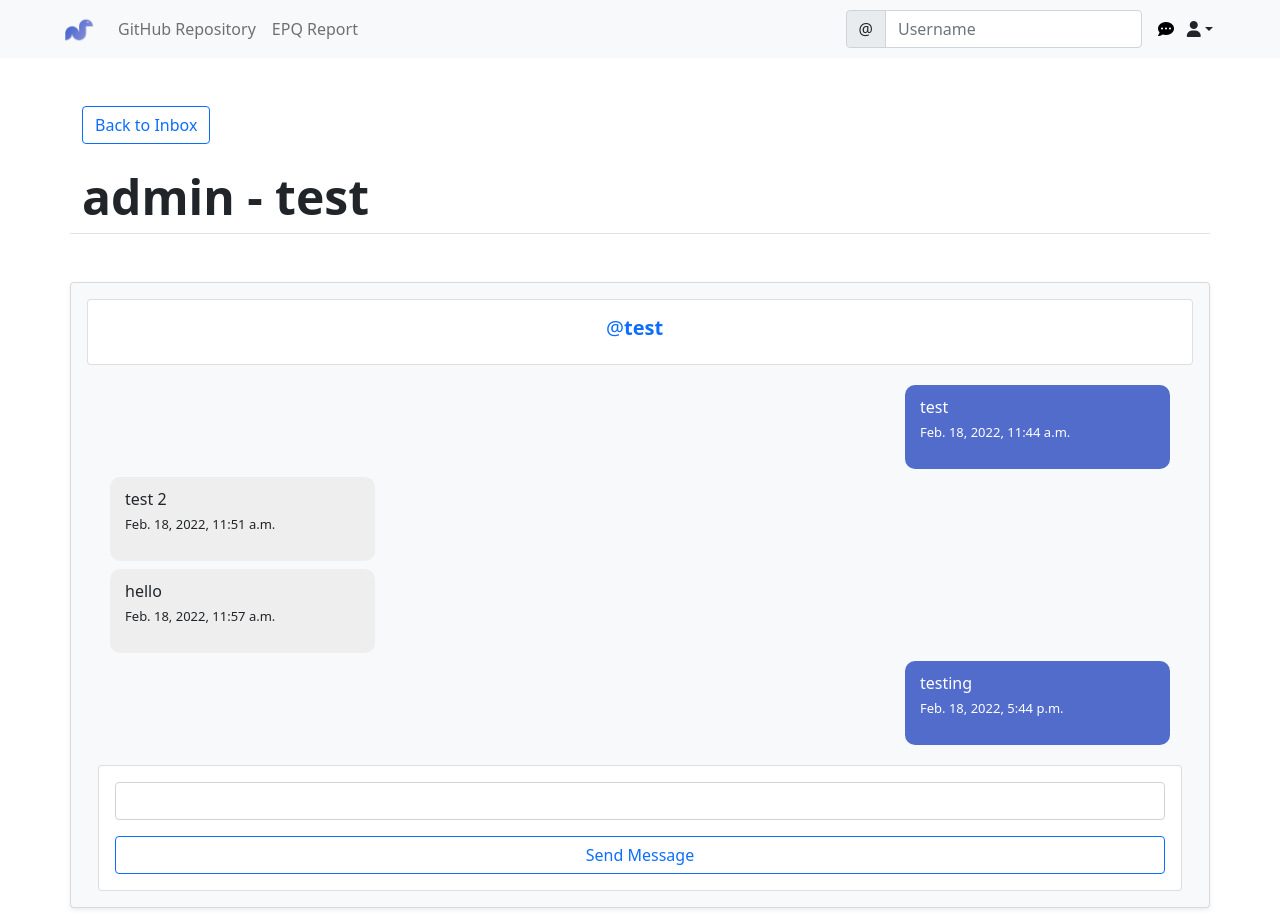
After one commit to mhus04/DjangoSocialMedia, a Django app: page /social/inbox/4/ in a window 1280 px wide. The commit adds this page. Run offline with Django 3.2, Linux system fonts and the light colour scheme; a user stored in the database is signed in; data comes from the database, SQL or seed files in the repository; both versions use the stored data as it was after the commit; some libraries are stand-ins or nearby versions.

Commit message:
Added direct messaging functionality

```diff
--- a/Ophidia/homepage/templates/homepage/navigation.html
+++ b/Ophidia/homepage/templates/homepage/navigation.html
@@ -24,7 +24,8 @@
             <input type="text" class = "form-control" placeholder = "Username" aria-label = "Username" aria-describedby="basic-addon1" name = "query" value = "{{ request.GET.query }}" required minlength="1">
         </div>
       </form>
-      <div class="nav-item dropdown" style = "margin-right: 4%;">
+      <div class = "nav item"><a class = "fa fa-commenting" href = "{% url 'inbox' %}" style = "text-decoration: none; color: black; margin-left: 100%;"></a></div>
+      <div class="nav-item dropdown" style = "margin-left: 1%; margin-right: 4%;">
         <a class="nav-link dropdown-toggle text-dark" data-bs-toggle="dropdown" role="buton" aria-expanded="false"><i class="fas fa-user"></i></a>
         <ul class="dropdown-menu">
           <li><a class="dropdown-item" href="{% url 'profile' user.profile.pk %}">Profile</a></li>
--- a/Ophidia/social/forms.py
+++ b/Ophidia/social/forms.py
@@ -24,3 +24,9 @@ class CommentForm(forms.ModelForm):
     class Meta:
         model = Comment
         fields = ['comment']
+
+class ThreadForm(forms.Form):
+    username = forms.CharField(label = '', max_length = 100)
+
+class MessageForm(forms.Form):
+    message = forms.CharField(label = '', max_length = 100)
--- a/Ophidia/social/templates/social/post_list.html
+++ b/Ophidia/social/templates/social/post_list.html
@@ -3,7 +3,7 @@
 
 {% block content %}
 {% if user.profile.name %}
-<div class = "container">
+<div class = "container mb-5">
     <div class = "row justify-content-center mt-3">
         <div class = "col-md-5 col-sm-23 border-bottom">
             <h5>Social Feed</h5>
@@ -48,7 +48,7 @@
                 </form>
             </div>
             <p>{{ post.body }}</p>
-            <a class = "fas fa-comment" href = "{% url 'post-detail' post.pk %}" style = "text-decoration: none; color: #296efd;"></a></p>
+            <a class = "fas fa-comments" href = "{% url 'post-detail' post.pk %}" style = "text-decoration: none; color: #296efd;"></a></p>
         </div>
     </div>
     {% endfor %}
--- a/Ophidia/social/templates/social/profile.html
+++ b/Ophidia/social/templates/social/profile.html
@@ -94,8 +94,10 @@
         </div>
         {% endfor %}
     </div>
+</div>
 
-</div>
+
+
 {% else %}
 <meta http-equiv="refresh" content="0; url = {% url 'profile-edit' user.profile.pk %}" />
 {% endif %}
--- a/Ophidia/social/templates/social/search.html
+++ b/Ophidia/social/templates/social/search.html
@@ -9,8 +9,7 @@
     {% for profile in profile_list %}
     <div class = "row justify-content-center mt-3">
         <div class = "col-md-5 col-sm-12 border-bottom position-relative">
-            <p><a style = "text-decoration: none; margin-right: 1%; color: 296efd;" href = "{% url 'profile' profile.pk %}">@<strong>{{ profile.user }}</strong></a></p>
-
+            <p><a style = "text-decoration: none; margin-right: 1%; color: 296efd;" href = "{% url 'profile' profile.pk %}">@<strong>{{ profile.user }}</strong></a><a class = "fa fa-commenting" style = "text-decoration: none; color: #296efd; margin-left: 1%;" href = "{% url 'inbox' %}"></a></p>
             <p><strong>Name:</strong> {{profile.name}}<br>
             <strong>Followers:</strong> {{ profile.followers.all.count }}
             {% if profile.location %}
--- /dev/null
+++ b/Ophidia/social/templates/social/thread.html
@@ -0,0 +1,75 @@
+{% extends 'homepage/base.html' %}
+{% load crispy_forms_tags %}
+{% load static %}
+{% block content %}
+<link href="{% static 'css/messages.css' %}" rel="stylesheet" type = "text/css">
+
+
+
+<div class = "container">
+    <div class = "row mt-5">
+        <div class = "col-md-5 col-sm-6">
+            <a href = "{% url 'inbox' %}" class = "btn btn-outline-primary">Back to Inbox</a>
+        </div>
+    </div>
+
+    <div class = "row justify-content-center mt-2">
+        <div class = "col-md-12 border-bottom position-relative">
+            <h1 class="display-5 fw-bold mt-3">{{ thread.user }} - {{ thread.receiver }}</h1>
+        </div>
+    </div>
+
+    <div class = "row mb-3">
+        <div class = "card col-md-12 mt-5 p-3 shadow-sm bg-light">
+            <div class = "card col-md-12 p-3 mb-3">
+                {% if thread.receiver == request.user %}
+                <h5 style = "text-align: center;"><a style = "text-decoration: none; margin-right: 1%; color: 296efd;" href = "{% url 'profile' thread.user.profile.pk %}">@<strong>{{ thread.user }}</strong></a></h5>
+                {% else %}
+                <h5 style = "text-align: center;"><a style = "text-decoration: none; margin-right: 1%; color: 296efd;" href = "{% url 'profile' thread.receiver.profile.pk %}">@<strong>{{ thread.receiver }}</strong></a></h5>
+
+                {% endif %}
+            </div>
+
+
+
+
+            {% if message_list.all.count == 0 %}
+            <div class = "row my-5">
+                <div class = "col-md-12">
+                    <p class = "empty-text">No Messages</p>
+                </div>
+            </div>
+            {% endif %}
+
+            {% for message in message_list %}
+            <div class = "row justify-content-center" style = "margin-left: 1%; margin-right: 1%;">
+                <div class = "col-md-12">
+                    {% if message.sender_user == request.user %}
+                        <div class = "sent-message my-1">
+                            <p>{{ message.body }}<br><span style = "font-size: small;">{{ message.date }}</span></p>
+                        </div>
+                    {% elif message.receiver_user == request.user %}
+                        <div class = "received-message my-1">
+                            <p>{{ message.body }}<br><span style = "font-size: small;">{{ message.date }}</span></p>
+                        </div>
+                    {% endif %}
+                </div>
+            </div>
+            {% endfor %}
+
+            <div class = "row mt-3 justify-content-center" style = "margin-left: 1%; margin-right: 1%;">
+                <div class = "card col-md-12 p-3">
+                    <form method = "POST" action = "{% url 'create-message' thread.pk %}" enctype = "multipart/form-data">
+                        {% csrf_token %}
+                        {{ form | crispy }}
+
+                        <div class = "d-grid gap-2 mt-3">
+                            <button class = "btn btn-outline-primary" type = "submit">Send Message</button>
+                        </div>
+                    </form>
+                </div>
+            </div>
+        </div>
+    </div>
+</div>
+{% endblock content %}
--- a/Ophidia/social/urls.py
+++ b/Ophidia/social/urls.py
@@ -1,5 +1,5 @@
 from django.urls import path
-from .views import PostListView, PostDetailView, PostEditView, PostDeleteView, CommentDeleteView, ProfileView, ProfileEditView, AddFollower, RemoveFollower, Like, Dislike, UserSearch
+from .views import PostListView, PostDetailView, PostEditView, PostDeleteView, CommentDeleteView, ProfileView, ProfileEditView, AddFollower, RemoveFollower, Like, Dislike, UserSearch, CreateThread, ListThreads, ThreadView, CreateMessage
 
 urlpatterns = [
     path('', PostListView.as_view(), name = 'post-list'),
@@ -13,5 +13,9 @@ urlpatterns = [
     path('profile/edit/<int:pk>', ProfileEditView.as_view(), name = 'profile-edit'),
     path('profile/<int:pk>/followers/add', AddFollower.as_view(), name = 'add-follower'),
     path('profile/<int:pk>/followers/remove', RemoveFollower.as_view(), name = 'remove-follower'),
-    path('search/', UserSearch.as_view(), name = 'profile-search')
+    path('search/', UserSearch.as_view(), name = 'profile-search'),
+    path('inbox/', ListThreads.as_view(), name = 'inbox'),
+    path('inbox/create-thread', CreateThread.as_view(), name = 'create-thread'),
+    path('inbox/<int:pk>/', ThreadView.as_view(), name = 'thread'),
+    path('inbox/<int:pk>/create-message/', CreateMessage.as_view(), name = 'create-message'),
 ]
--- a/Ophidia/social/views.py
+++ b/Ophidia/social/views.py
@@ -2,14 +2,16 @@ from ast import Num
 from dataclasses import fields
 from multiprocessing import context
 from re import template
+from django.dispatch import receiver
 from django.shortcuts import render, redirect
 from django.views import View
 from django.urls import reverse_lazy
 from django.http import HttpResponseRedirect
 from django.contrib.auth.mixins import UserPassesTestMixin, LoginRequiredMixin
-from .models import Post, Comment, UserProfile
-from .forms import PostForm, CommentForm
+from .models import Post, Comment, ThreadModel, UserProfile, MessageModel
+from .forms import PostForm, CommentForm, ThreadForm, MessageForm
 from django.views.generic.edit import UpdateView, DeleteView
+from django.contrib.auth.models import User
 from django.db.models import Q
 
 class PostListView(LoginRequiredMixin, View):
@@ -237,3 +239,78 @@ class UserSearch(View):
         }
 
         return render(request, 'social/search.html', context)
+
+class ListThreads(View):
+    def get(self, request, *args, **kwargs):
+        threads = ThreadModel.objects.filter(Q(user = request.user) | Q(receiver = request.user))
+
+        context = {
+            'threads' : threads
+        }
+
+        return render(request, 'social/inbox.html', context)
+
+class CreateThread(View):
+    def get(self, request, *args, **kwargs):
+        form = ThreadForm()
+
+        context = {
+            'form' : form
+        }
+
+        return render(request, 'social/create_thread.html', context)
+
+    def post(self, request, *args, **kwargs):
+        form = ThreadForm(request.POST)
+        username = request.POST.get('username')
+
+        try:
+            receiver = User.objects.get(username = username)
+            if ThreadModel.objects.filter(user = request.user, receiver = receiver).exists():
+                thread = ThreadModel.objects.filter(user = request.user, receiver = receiver)[0]
+                return redirect('thread', pk = thread.pk)
+            elif ThreadModel.objects.filter(user = receiver, receiver = request.user).exists():
+                thread = ThreadModel.objects.filter(user = receiver, receiver = request.user)[0]
+                return redirect('thread', pk = thread.pk)
+
+            if form.is_valid():
+                thread = ThreadModel(
+                    user = request.user,
+                    receiver = receiver,
+                )
+                thread.save()
+
+                return redirect('thread', pk = thread.pk)
+        except:
+            return redirect('create-thread')
+
+class ThreadView(View):
+    def get(self, request, pk, *args, **kwargs):
+        form = MessageForm()
+        thread = ThreadModel.objects.get(pk = pk)
+        message_list = MessageModel.objects.filter(thread__pk__contains = pk)
+        context = {
+            'thread' : thread,
+            'form' : form,
+            'message_list' : message_list
+        }
+
+        return render(request, 'social/thread.html', context)
+
+class CreateMessage(View):
+    def post(self, request, pk, *args, **kwargs):
+        thread = ThreadModel.objects.get(pk = pk)
+        if thread.receiver == request.user:
+            receiver = thread.user
+        else:
+            receiver = thread.receiver
+
+        message = MessageModel(
+            thread = thread,
+            sender_user = request.user,
+            receiver_user = receiver,
+            body = request.POST.get('message')
+        )
+
+        message.save()
+        return redirect('thread', pk = pk)
--- /dev/null
+++ b/Ophidia/static/css/messages.css
@@ -0,0 +1,21 @@
+.empty-text{
+    color: #777;
+    font-size: 1.5rem;
+    text-align: center;
+  }
+
+  .received-message {
+    background-color: #eeeeee;
+    border-radius: 10px;
+    padding: 10px 15px;
+    width: 25%;
+  }
+
+  .sent-message{
+    background-color: #526ccc;
+    color:#fff;
+    border-radius: 10px;
+    padding: 10px 15px;
+    width: 25%;
+    float: right;
+  }
```
Also changed, not shown: Ophidia/social/models.py (+20 -0 lines), Ophidia/social/templates/social/create_thread.html (added, +26 -0 lines), Ophidia/social/templates/social/inbox.html (added, +35 -0 lines), Ophidia/db.sqlite3, Ophidia/social/migrations/0006_messagemodel_threadmodel.py (added), Ophidia/static/css/style.css (line endings or trailing spaces).
